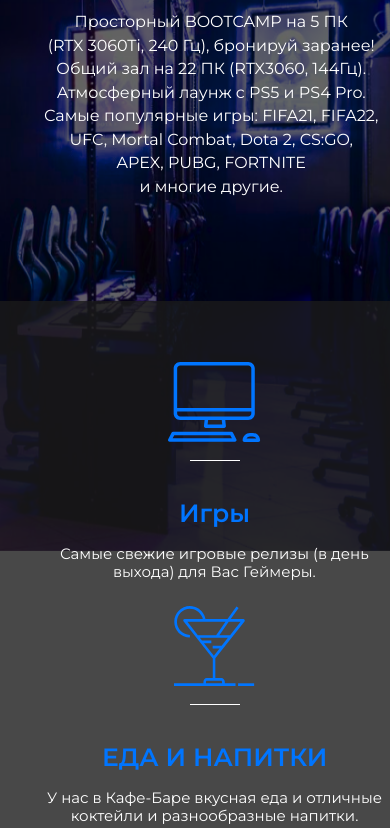
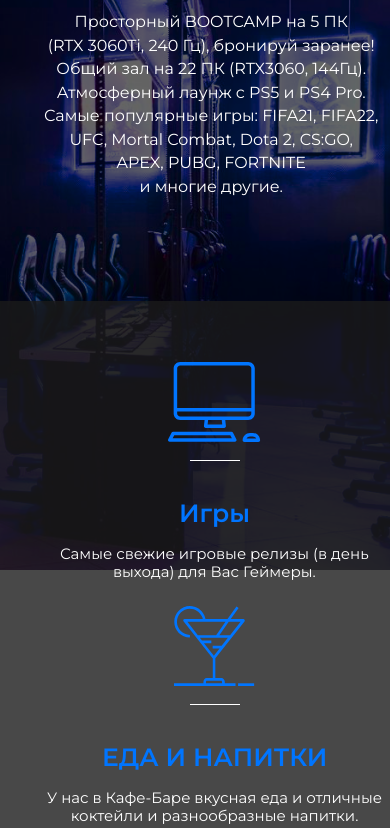
Before and after one commit to papey71/Artemych, a plain HTML site: page index.html in a window 390 px wide. Shown: the part 293-1121 px from the top of the page. Drawn offline with nearby package versions, Linux system fonts and the light colour scheme.

Commit message:
Add files via upload

```diff
--- a/css/style.css
+++ b/css/style.css
@@ -803,9 +803,7 @@
 
     .content-bg-phone {
         position: absolute;
-        top: 0px;
-        height: 100%;
-        width: 100%;
+        top: 40px;
         left: 0;
         z-index: -100;
         position: fixed;
```
